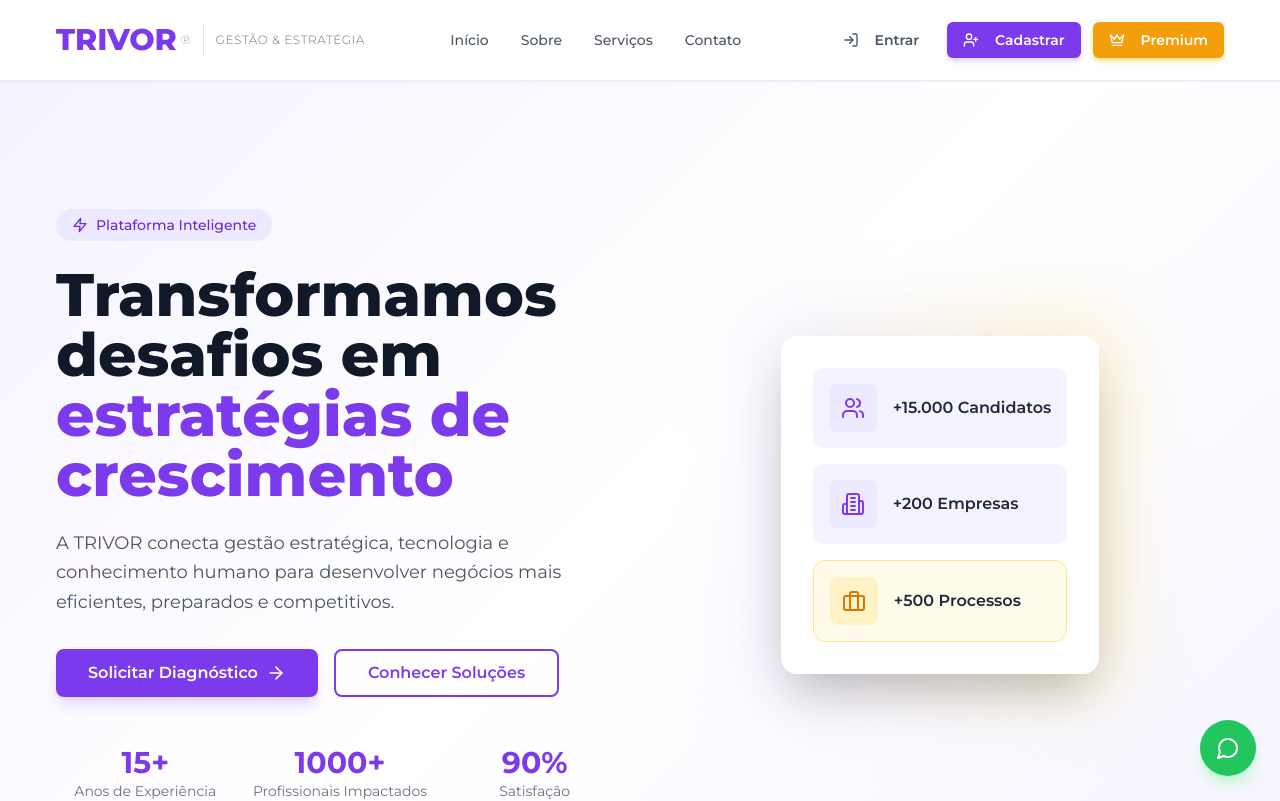
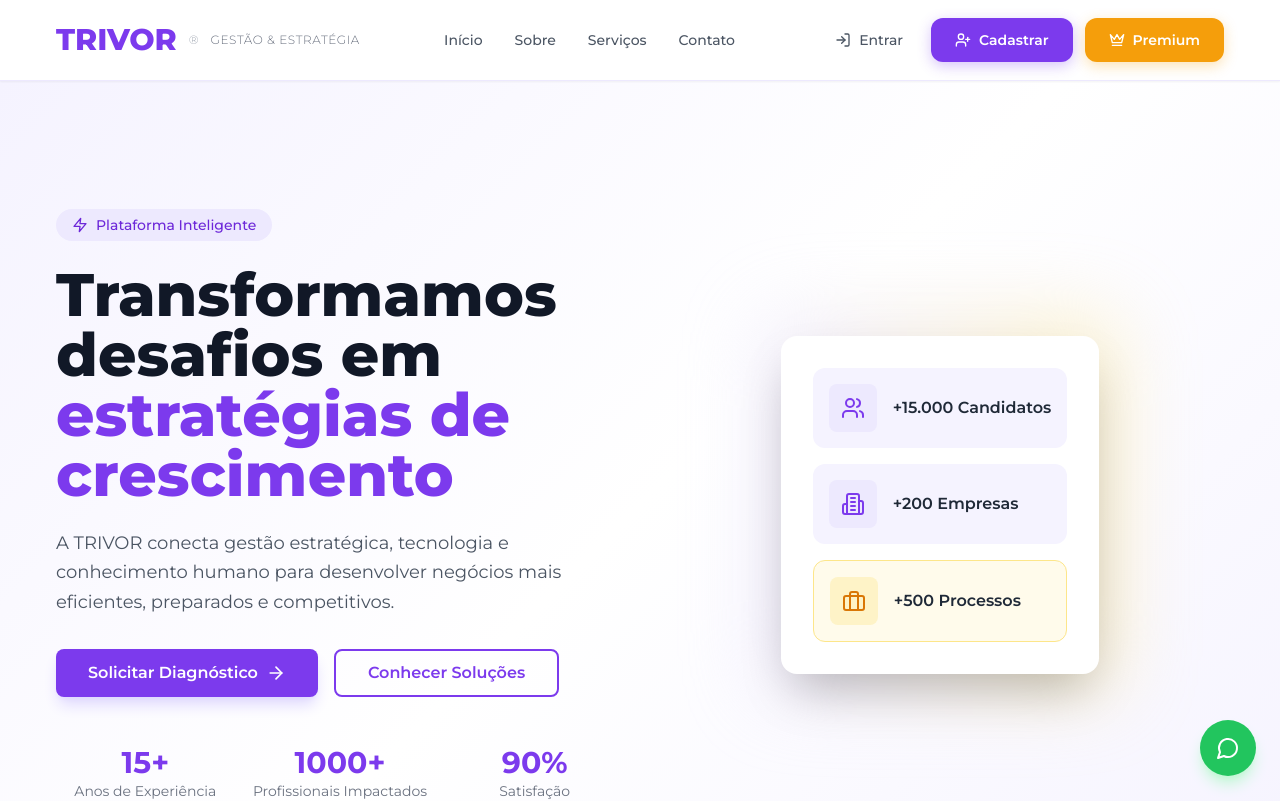
Before and after one commit to trivoroficial/consult_recruit, a Next.js app: page / in a window 1280 px wide. Shown: the top 801 px of the page. Built offline with nearby package versions, Linux system fonts and the light colour scheme.

Commit message:
Refactor Header component buttons to use native button
Replaced Button components with button elements in Header.

```diff
--- a/src/components/layout/Header.tsx
+++ b/src/components/layout/Header.tsx
@@ -3,7 +3,6 @@
 import Link from 'next/link'
 import { useState } from 'react'
 import { Menu, X, LogIn, UserPlus, Crown } from 'lucide-react'
-import { Button } from '@/components/ui/Button'
 
 export function Header() {
   const [isMenuOpen, setIsMenuOpen] = useState(false)
@@ -20,11 +19,8 @@ export function Header() {
       <div className="container mx-auto flex h-20 items-center justify-between px-4">
         {/* LOGO */}
         <Link href="/" className="flex items-center gap-3 group">
-          <div className="flex items-center gap-1">
-            <span className="text-3xl font-extrabold text-purple-600 group-hover:text-purple-700 transition">TRIVOR</span>
-            <span className="text-xs font-light text-gray-400 hidden md:block">®</span>
-          </div>
-          <div className="hidden md:block h-8 w-px bg-gray-200"></div>
+          <span className="text-3xl font-extrabold text-purple-600 group-hover:text-purple-700 transition">TRIVOR</span>
+          <span className="hidden md:block text-xs font-light text-gray-400">®</span>
           <span className="hidden md:block text-xs font-light text-gray-500 tracking-wider uppercase">
             Gestão & Estratégia
           </span>
@@ -47,22 +43,22 @@ export function Header() {
         {/* BOTÕES DESKTOP */}
         <div className="hidden items-center gap-3 lg:flex">
           <Link href="/login">
-            <Button variant="ghost" size="sm" className="text-gray-600 hover:text-purple-600 hover:bg-purple-50">
-              <LogIn className="h-4 w-4 mr-2" />
+            <button className="flex items-center gap-2 px-4 py-2 text-sm font-medium text-gray-600 hover:text-purple-600 hover:bg-purple-50 rounded-lg transition">
+              <LogIn className="h-4 w-4" />
               Entrar
-            </Button>
+            </button>
           </Link>
           <Link href="/cadastro">
-            <Button size="sm" className="bg-purple-600 hover:bg-purple-700 text-white shadow-md shadow-purple-200 hover:shadow-purple-300 transition-all">
-              <UserPlus className="h-4 w-4 mr-2" />
+            <button className="btn-primary text-sm py-2 px-5">
+              <UserPlus className="h-4 w-4" />
               Cadastrar
-            </Button>
+            </button>
           </Link>
           <Link href="/servicos">
-            <Button size="sm" className="bg-yellow-500 hover:bg-yellow-600 text-white shadow-md shadow-yellow-200 hover:shadow-yellow-300 transition-all">
-              <Crown className="h-4 w-4 mr-2" />
+            <button className="btn-gold text-sm py-2 px-5">
+              <Crown className="h-4 w-4" />
               Premium
-            </Button>
+            </button>
           </Link>
         </div>
 
@@ -91,22 +87,22 @@ export function Header() {
             ))}
             <div className="flex flex-col gap-3 pt-4 border-t border-gray-100">
               <Link href="/login" onClick={() => setIsMenuOpen(false)}>
-                <Button variant="outline" className="w-full border-purple-300 text-purple-600 hover:bg-purple-50">
-                  <LogIn className="h-4 w-4 mr-2" />
+                <button className="w-full flex items-center justify-center gap-2 px-4 py-3 border-2 border-purple-300 text-purple-600 font-medium rounded-lg hover:bg-purple-50 transition">
+                  <LogIn className="h-4 w-4" />
                   Entrar
-                </Button>
+                </button>
               </Link>
               <Link href="/cadastro" onClick={() => setIsMenuOpen(false)}>
-                <Button className="w-full bg-purple-600 hover:bg-purple-700 text-white">
-                  <UserPlus className="h-4 w-4 mr-2" />
+                <button className="w-full btn-primary justify-center">
+                  <UserPlus className="h-4 w-4" />
                   Cadastrar
-                </Button>
+                </button>
               </Link>
               <Link href="/servicos" onClick={() => setIsMenuOpen(false)}>
-                <Button className="w-full bg-yellow-500 hover:bg-yellow-600 text-white">
-                  <Crown className="h-4 w-4 mr-2" />
+                <button className="w-full btn-gold justify-center">
+                  <Crown className="h-4 w-4" />
                   Premium
-                </Button>
+                </button>
               </Link>
             </div>
           </div>
```
